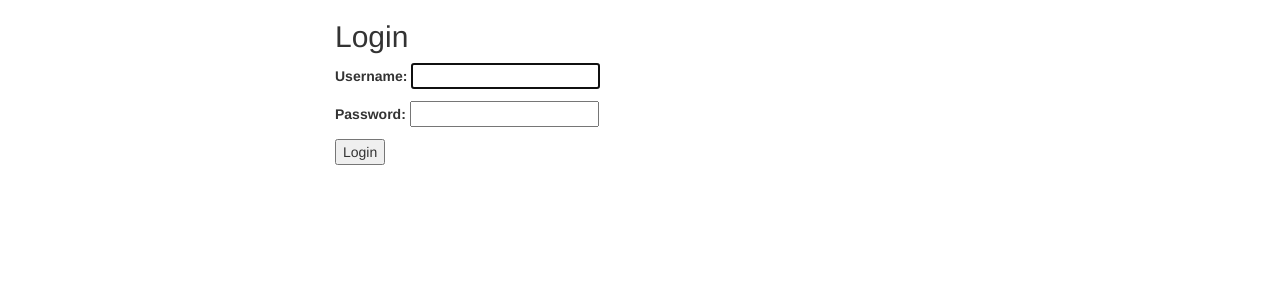
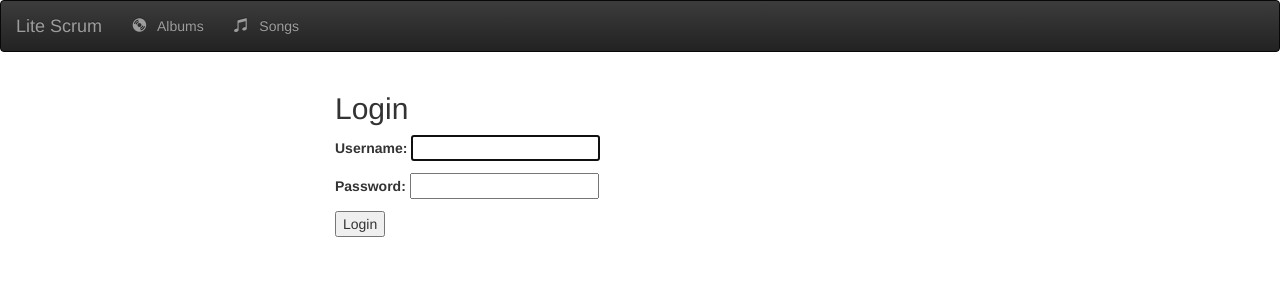
Before and after one commit to itzikorfa/SE-Lite-Scrum, a Django app: page /login/ in a window 1280 px wide. Shown: the top 300 px of the page. Run offline with Django 3.2, Linux system fonts and the light colour scheme; some libraries are stand-ins or nearby versions.

Commit message:
add a menu bar

```diff
--- a/My_scrum/templates/base.html
+++ b/My_scrum/templates/base.html
@@ -14,6 +14,39 @@
     <link rel="stylesheet" href = {% static "/css/base_style.css" %}>
 </head>
 <body>
+
+<nav class="navbar navbar-inverse">
+    <div class="container-fluid">
+
+        <!-- Header -->
+        <div class="navbar-header">
+            <button type="button" class="navbar-toggle" data-toggle="collapse" data-target="#topNavBar">
+            <span class="icon-bar"></span>
+            <span class="icon-bar"></span>
+            <span class="icon-bar"></span>
+            </button>
+            <a class="navbar-brand" href="{% url 'company:company_list' %}"> Lite Scrum </a>
+        </div>
+
+        <!-- Items -->
+        <div class="collapse navbar-collapse">
+            <ul class="nav navbar-nav">
+                <li class="">
+                    <a href="{% url 'company:company_list' %}" title="">
+                        <span class="glyphicon glyphicon-cd" arid-hidden="true"></span> &nbsp; Albums
+                    </a>
+                </li>
+                <li class="">
+                    <a href="{% url 'company:company_create' %}" title="">
+                        <span class="glyphicon glyphicon-music" arid-hidden="true"></span> &nbsp; Songs
+                    </a>
+                </li>
+            </ul>
+        </div>
+    </div>
+
+</nav>
+
 <div class='col-sm-6 col-sm-offset-3'>
 {% include "message_display.html" %}
 
```
